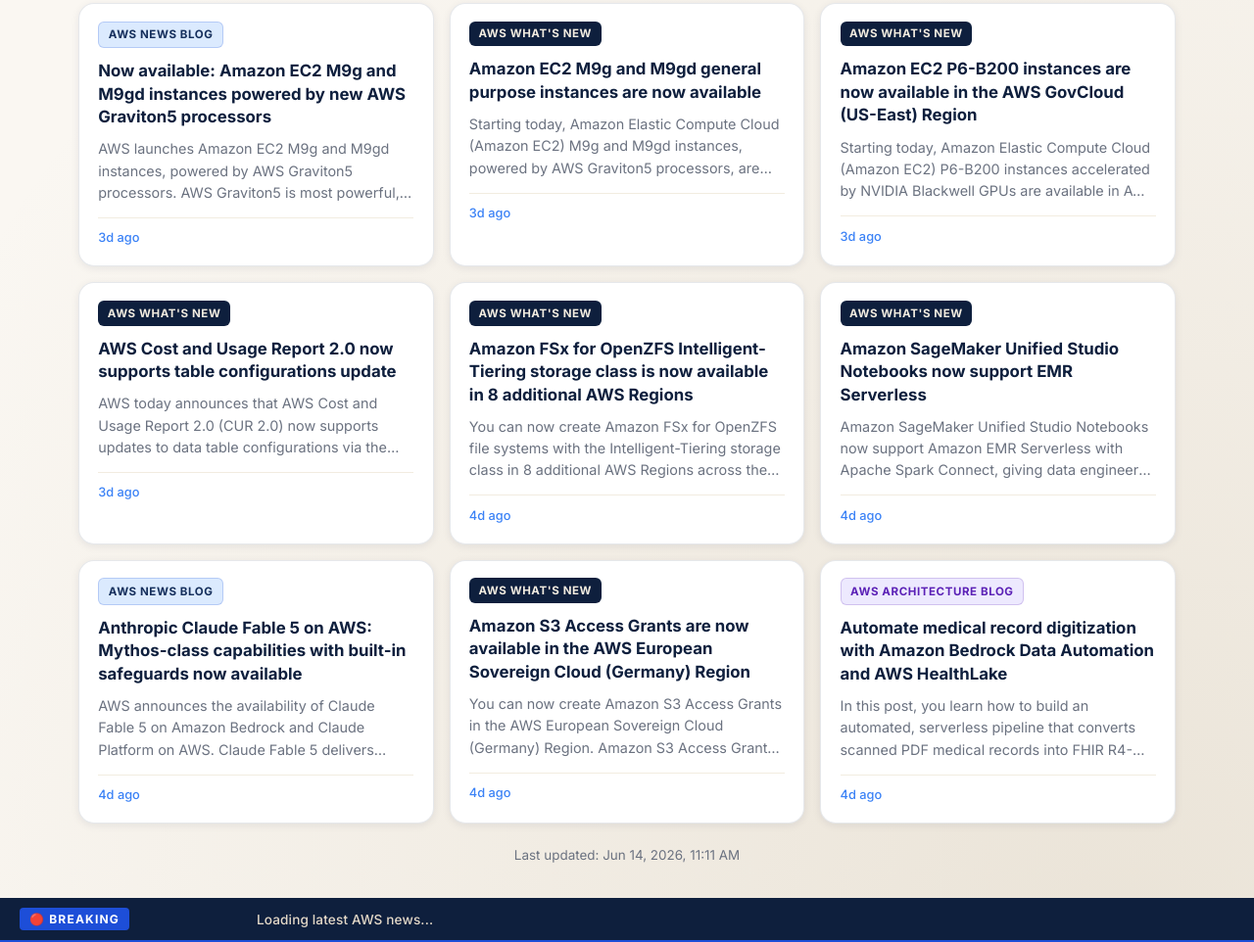
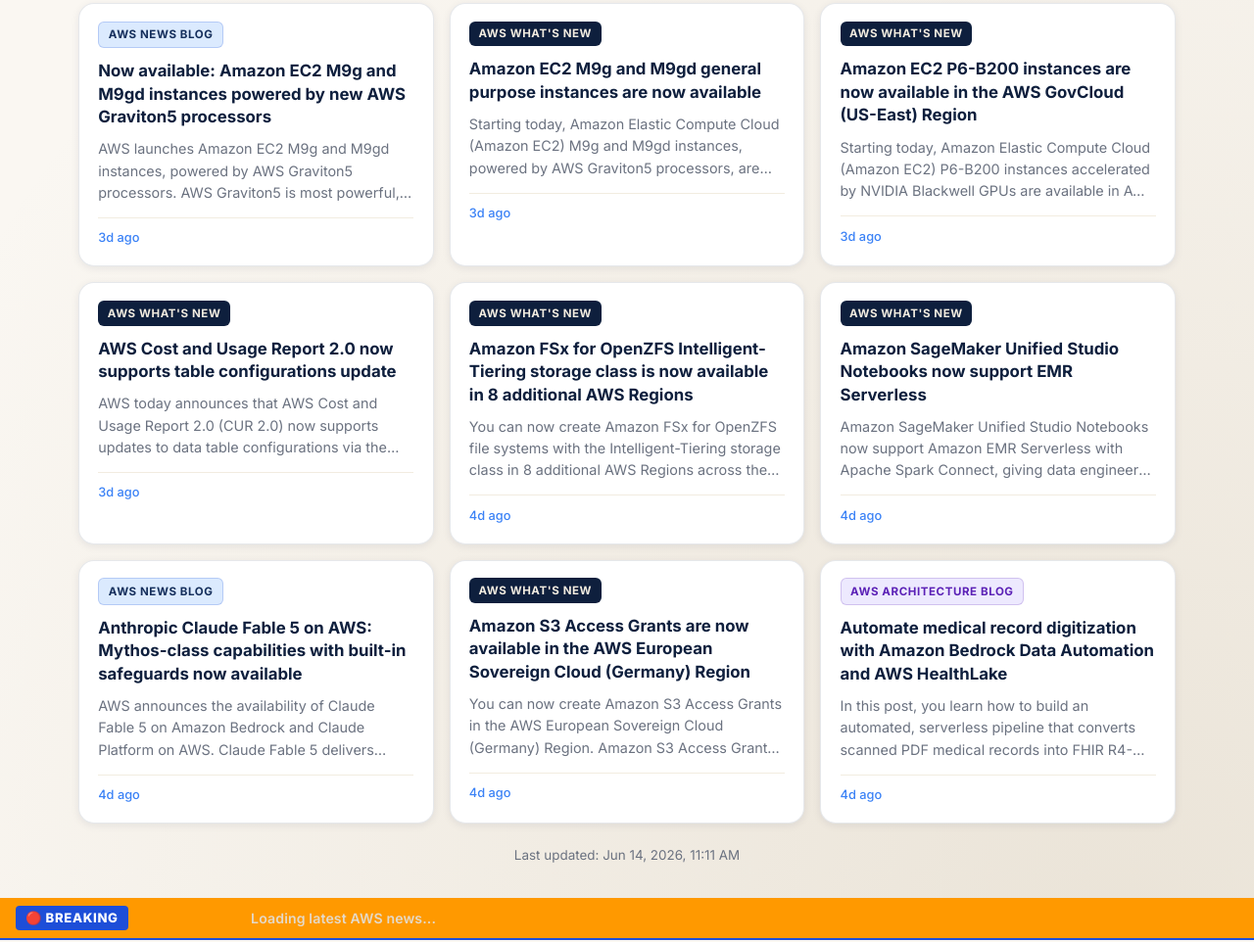
Before and after one commit to ShivanshiDhyani/AWS-CloudNews, a website: page index.html in a window 1280 px wide. Shown: the part 2253-3215 px from the top of the page at 98% size. Drawn offline with nearby package versions, Linux system fonts and the light colour scheme.

Commit message:
Update style.css

```diff
--- a/style.css
+++ b/style.css
@@ -515,3 +515,41 @@
     font-size: 1.02rem;
   }
 }
+/* ── Ticker ── */
+.ticker-wrapper {
+  background: #ff9900;
+  color: #000;
+  padding: 8px 16px;
+  display: flex;
+  align-items: center;
+  gap: 12px;
+  overflow: hidden;
+  position: sticky;
+  top: 0;
+  z-index: 100;
+}
+
+.ticker-label {
+  font-weight: 800;
+  font-size: 0.82rem;
+  white-space: nowrap;
+  letter-spacing: 0.05em;
+}
+
+.ticker-content {
+  overflow: hidden;
+  white-space: nowrap;
+  flex: 1;
+}
+
+.ticker-content span {
+  display: inline-block;
+  animation: scroll-left 25s linear infinite;
+  font-size: 0.88rem;
+  font-weight: 600;
+}
+
+@keyframes scroll-left {
+  from { transform: translateX(100%); }
+  to { transform: translateX(-100%); }
+}
```
